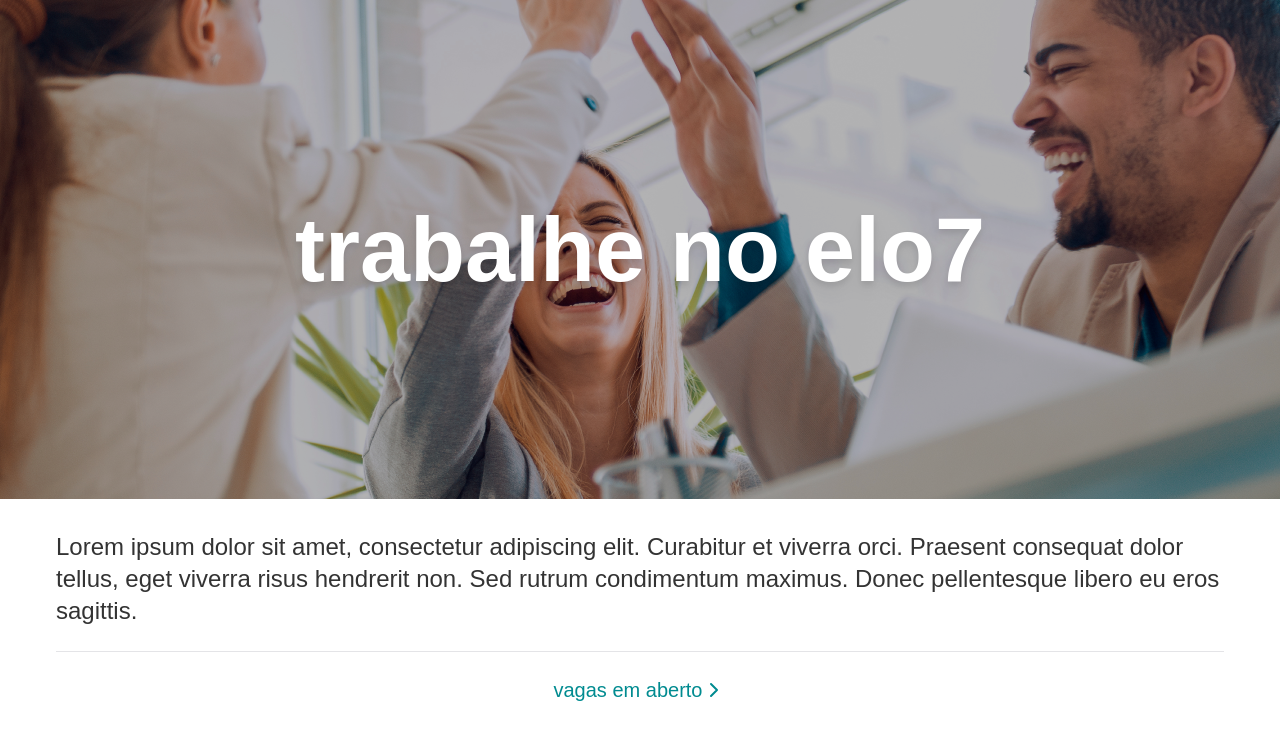
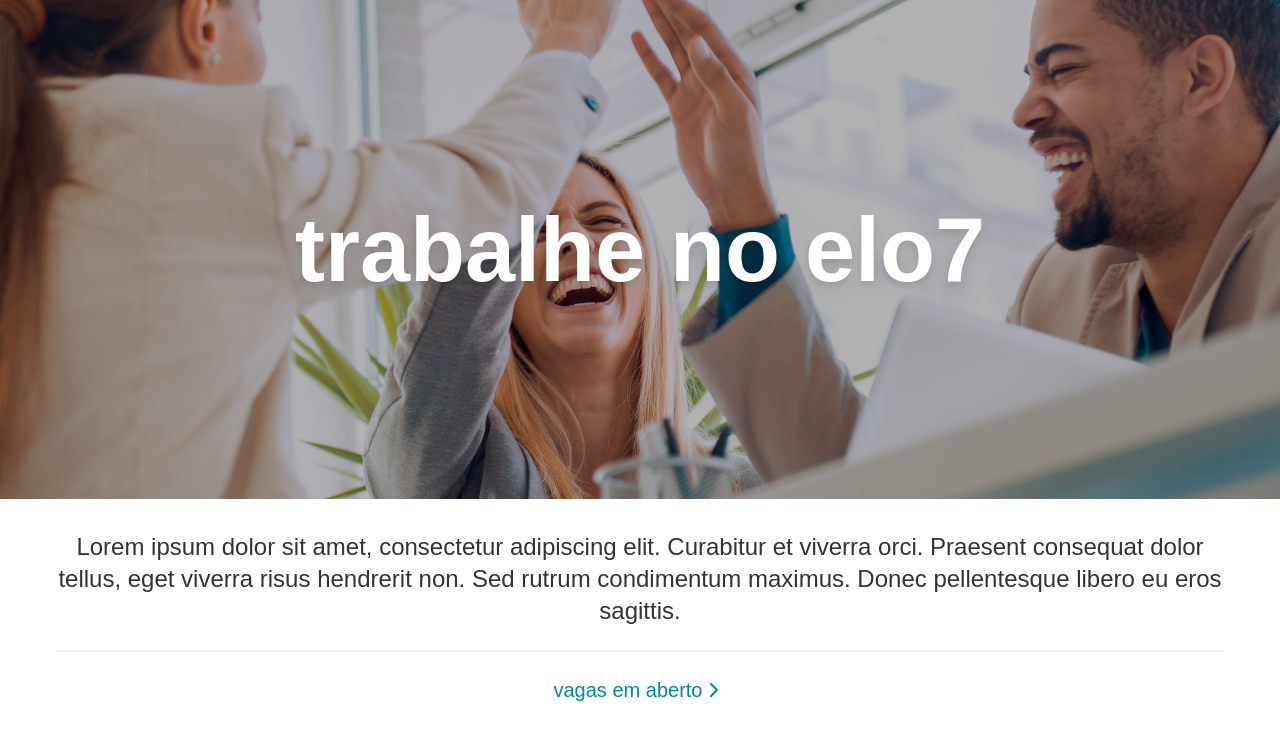
Before and after one commit to mateusbirtann/elo7-dev-challenge, a Next.js app: page / in a window 1280 px wide. Shown: the top 740 px of the page. Built offline with nearby package versions, Linux system fonts and the light colour scheme; a web font is replaced by a local one.

Commit message:
style: update hero description text alignment

```diff
--- a/components/home/hero-description-section.tsx
+++ b/components/home/hero-description-section.tsx
@@ -7,7 +7,7 @@
   return (
     <Section dataTestId="hero-description-section" className="mb-10 mt-8">
       <div className="flex flex-col gap-6">
-        <p className="font-medium text-brand-dark md:text-2xl">
+        <p className="text-center font-medium text-brand-dark md:text-2xl">
           Lorem ipsum dolor sit amet, consectetur adipiscing elit. Curabitur et viverra orci.
           Praesent consequat dolor tellus, eget viverra risus hendrerit non. Sed rutrum condimentum
           maximus. Donec pellentesque libero eu eros sagittis.
```
